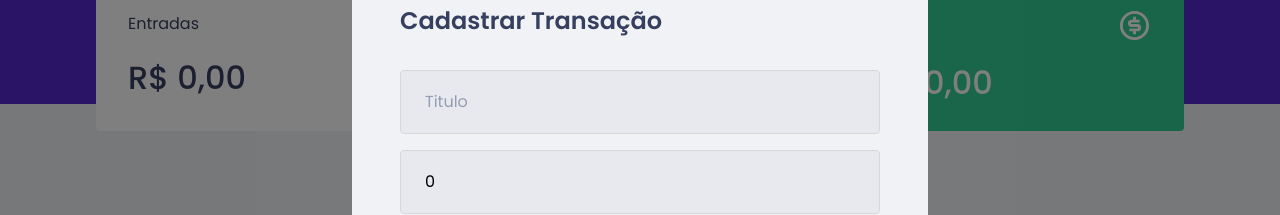
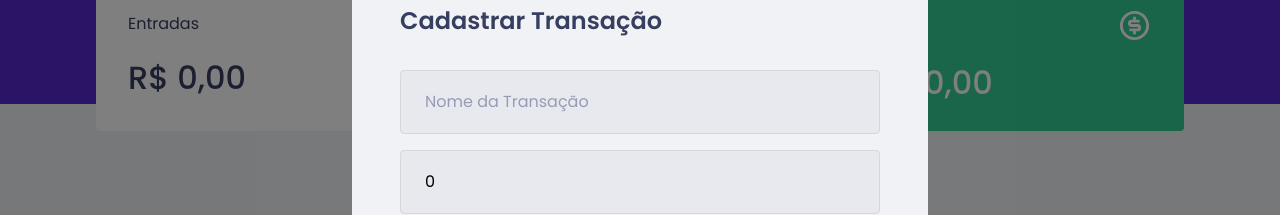
Before and after one commit to israelcena/ismoney, a React (Create React App) app: page / in a window 1280 px wide. Both pictures are taken after a click on the button "Nova Transação". Shown: the part 168-383 px from the top of the page. Built offline with nearby package versions, Linux system fonts and the light colour scheme; no server answers; a web font is replaced by a local one; what miragejs would draw is missing.

Commit message:
change placeholder

```diff
--- a/src/components/TransactionsModal/index.tsx
+++ b/src/components/TransactionsModal/index.tsx
@@ -57,7 +57,7 @@ export function TransactionsModal({
 					type="text"
 					name="title"
 					id="title"
-					placeholder="Titulo"
+					placeholder="Nome da Transação"
 					value={title}
 					onChange={(e) => setTitle(e.target.value)}
 				/>
@@ -67,7 +67,6 @@ export function TransactionsModal({
 					step="any"
 					name="amount"
 					id="amount"
-					placeholder="Valor"
 					value={amount}
 					onChange={(e) => setAmount(Number(e.target.value))}
 				/>
```
